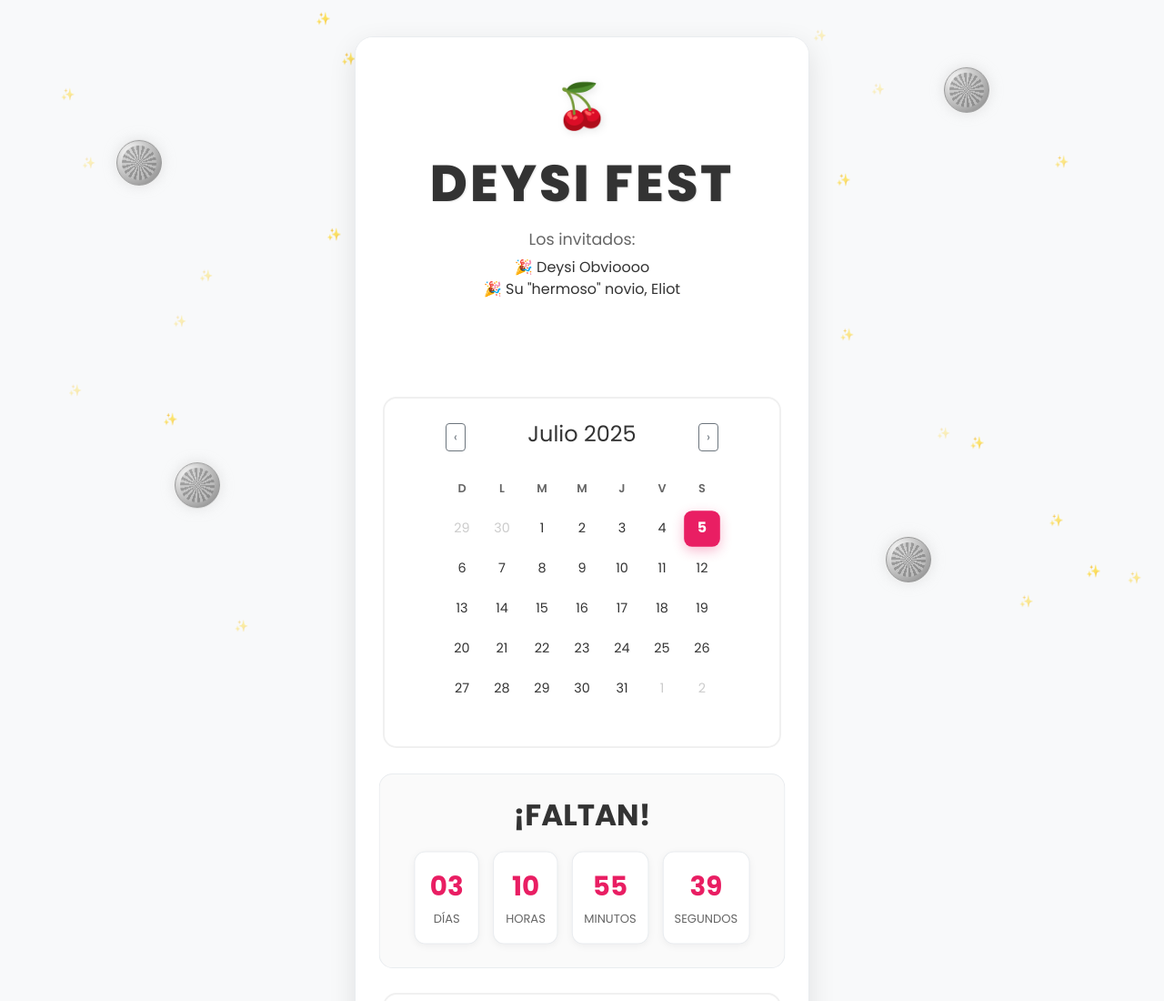
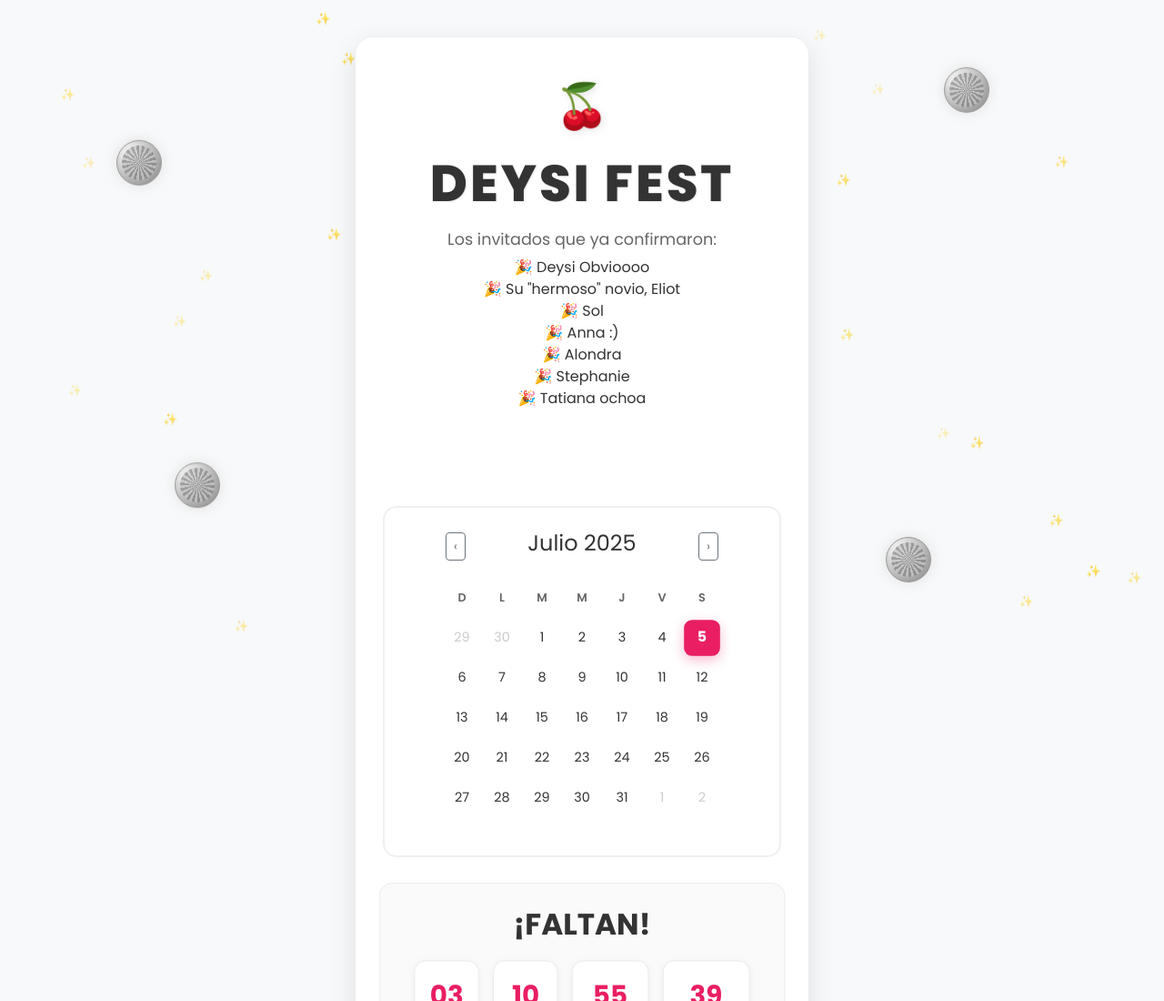
Before and after one commit to Eliot-Arias/CumpleDey, a plain HTML site: page index.html in a window 1280 px wide. Shown: the top 1100 px of the page at 91% size. Drawn offline with nearby package versions, Linux system fonts and the light colour scheme.

Commit message:
invitacion pagina v3.1

```diff
--- a/index.html
+++ b/index.html
@@ -510,7 +510,7 @@
           <div class="bow">🍒</div>
           <h1 class="main-title">DEYSI FEST</h1>
           <!-- <p class="subtitle">@INVIX.LU</p> -->
-          <p class="subtitle">Los invitados:</p>
+          <p class="subtitle">Los invitados que ya confirmaron:</p>
           <ul id="guestList" class="list-unstyled mb-3"></ul>
         </div>
 
@@ -767,6 +767,11 @@
       const asistentes = [
         "Deysi Obvioooo",
         'Su "hermoso" novio, Eliot',
+        'Sol',
+        'Anna :)',
+        'Alondra',
+        'Stephanie',
+        'Tatiana ochoa'
       ];
 
       // Mostrar en la sección "Los invitados"
```
